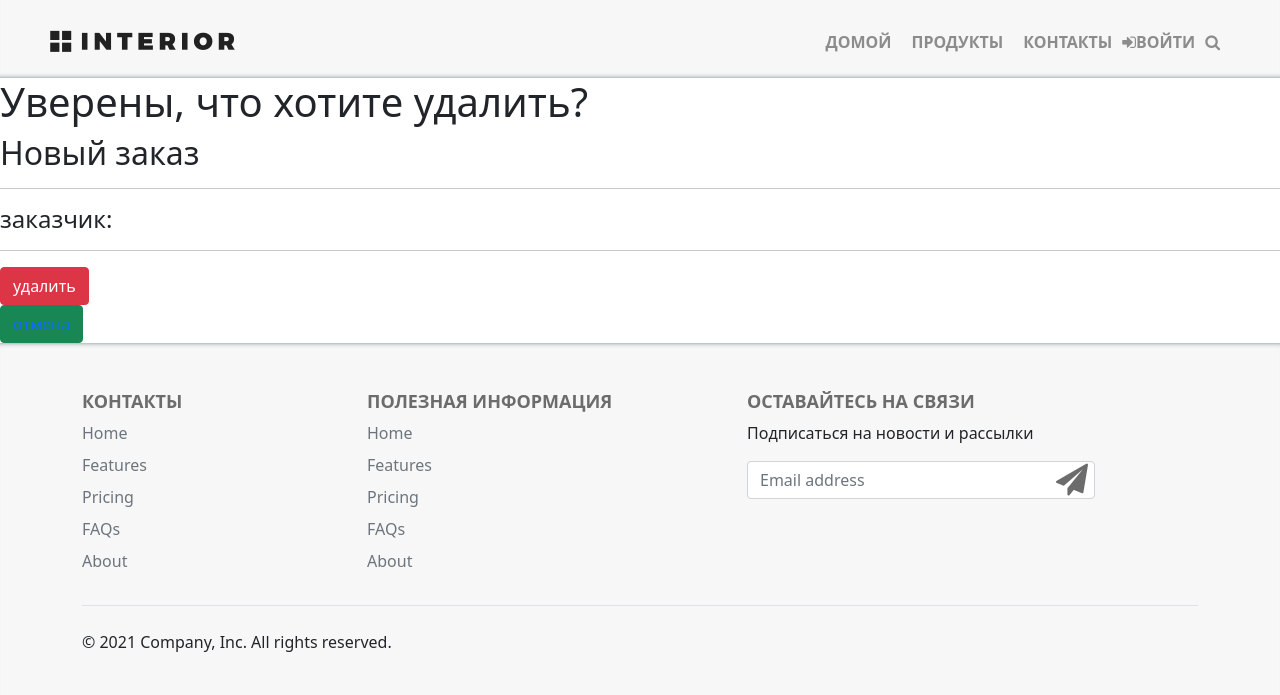
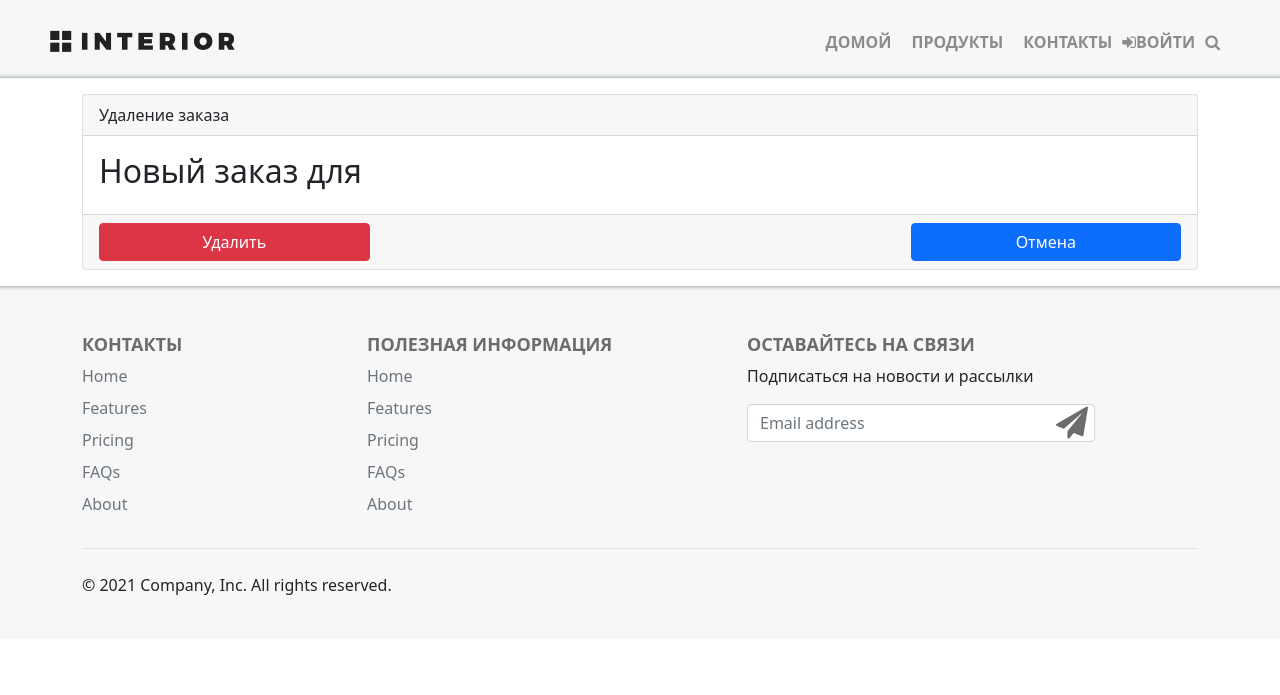
Before and after one commit to MyodsOnline/GeekShop_GB, a Django app: template ordersapp/templates/ordersapp/order_confirm_delete.html in a window 1280 px wide. Shown: the top 695 px of the page. Run offline with Django 3.2, Linux system fonts and the light colour scheme; the template is opened without the code that fills it, so the values that code supplies are empty.

Commit message:
html templates updated

```diff
--- a/mainapp/templates/mainapp/index.html
+++ b/mainapp/templates/mainapp/index.html
@@ -79,3 +79,6 @@
 			</nav>
 		</main>
 {% endblock %}
+{% block script %}
+<script src="https://cdn.jsdelivr.net/npm/bootstrap@5.1.3/dist/js/bootstrap.bundle.min.js" integrity="sha384-ka7Sk0Gln4gmtz2MlQnikT1wXgYsOg+OMhuP+IlRH9sENBO0LRn5q+8nbTov4+1p" crossorigin="anonymous"></script>
+{% endblock %}
--- a/ordersapp/templates/ordersapp/includes/inc_order_summary.html
+++ b/ordersapp/templates/ordersapp/includes/inc_order_summary.html
@@ -12,9 +12,7 @@
        общая стоимость: <span class="order_total_cost">{{ object.get_total_cost }}</span> руб
    </div>
 {% else %}
-   <div class="h2">Новый заказ</div>
-   <hr>
-   <div class="h4">заказчик: {{ user.username }} {{ user.first_name }} </div>
+   <div class="h2">Новый заказ для {% if user.first_name %} {{ user.first_name }}<b>{% else %}</b>{{ user.username }} {% endif %}</div>
    {% if basket.0 %}
        <div class="h4">
            общее количество товаров: <span class="order_total_quantity">{{ basket.0.get_total_quantity }}</span>
@@ -24,4 +22,3 @@
        </div>
    {% endif %}
 {% endif %}
-<hr>
--- a/ordersapp/templates/ordersapp/order_confirm_delete.html
+++ b/ordersapp/templates/ordersapp/order_confirm_delete.html
@@ -2,15 +2,28 @@
 {% load static %}
 
 {% block content %}
-   <div class="category_delete">
-       <div class="h1">Уверены, что хотите удалить?</div>
-       {% include 'ordersapp/includes/inc_order_summary.html' %}
-       <form action="{% url 'orders:order_delete' object.pk %}" method="post">
-           {% csrf_token %}
-           <input class="btn btn-danger" type="submit" value="удалить">
-       </form>
-       <button class="btn btn-success">
-           <a href="{% url 'orders:orders_list' %}">отмена</a>
-       </button>
-   </div>
+    <div class="category_delete container my-3">
+        <div class="card">
+            <div class="card-header">Удаление заказа</div>
+            <div class="card-body">
+                {% include 'ordersapp/includes/inc_order_summary.html' %}
+
+            </div>
+            <div class="card-footer">
+                <form action="{% url 'orders:order_delete' object.pk %}" method="post" class="d-flex justify-content-between">
+                    {% csrf_token %}
+                    <input class="btn btn-danger w-25" type="submit" value="Удалить">
+                    <a href="{% url 'orders:orders_list' %}" class="btn btn-primary w-25">Отмена</a>
+                </form>
+
+            </div>
+        </div>
+
+
+
+
+
+
+
+    </div>
 {% endblock %}
--- a/ordersapp/templates/ordersapp/order_form.html
+++ b/ordersapp/templates/ordersapp/order_form.html
@@ -7,7 +7,7 @@
 {% endblock %}
 
 {% block content %}
-    <main>
+    <main class="container">
         <div class="container-fluid">
             <h1 class="mt-4">Заказы</h1>
             <div class="card mb-4">
@@ -73,3 +73,6 @@
     </main>
 
 {% endblock %}
+{% block script %}
+<script src="https://cdn.jsdelivr.net/npm/bootstrap@5.1.3/dist/js/bootstrap.bundle.min.js" integrity="sha384-ka7Sk0Gln4gmtz2MlQnikT1wXgYsOg+OMhuP+IlRH9sENBO0LRn5q+8nbTov4+1p" crossorigin="anonymous"></script>
+{% endblock %}
```
Also changed, not shown: ordersapp/templates/ordersapp/order_list.html (line endings or trailing spaces).
